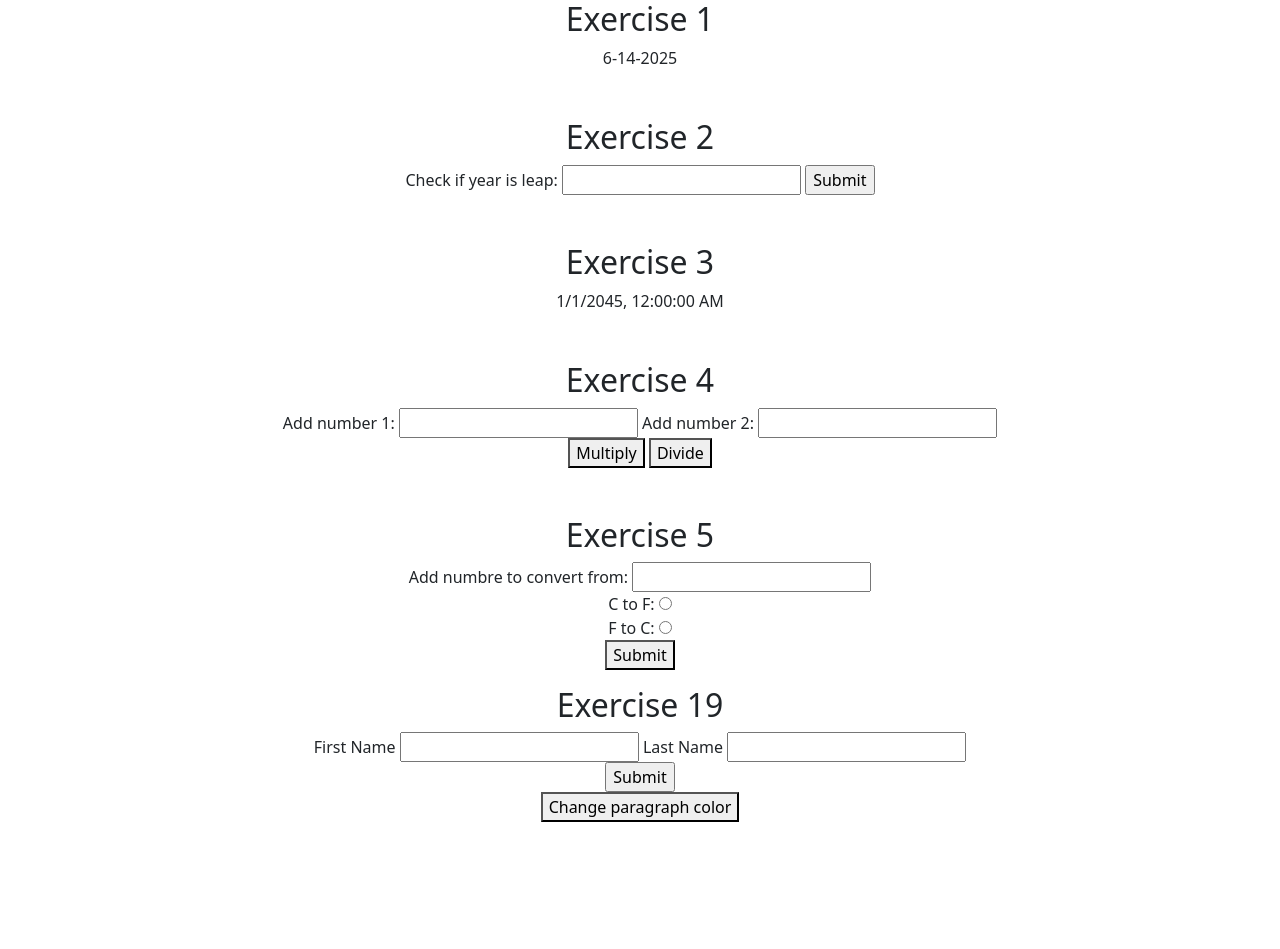
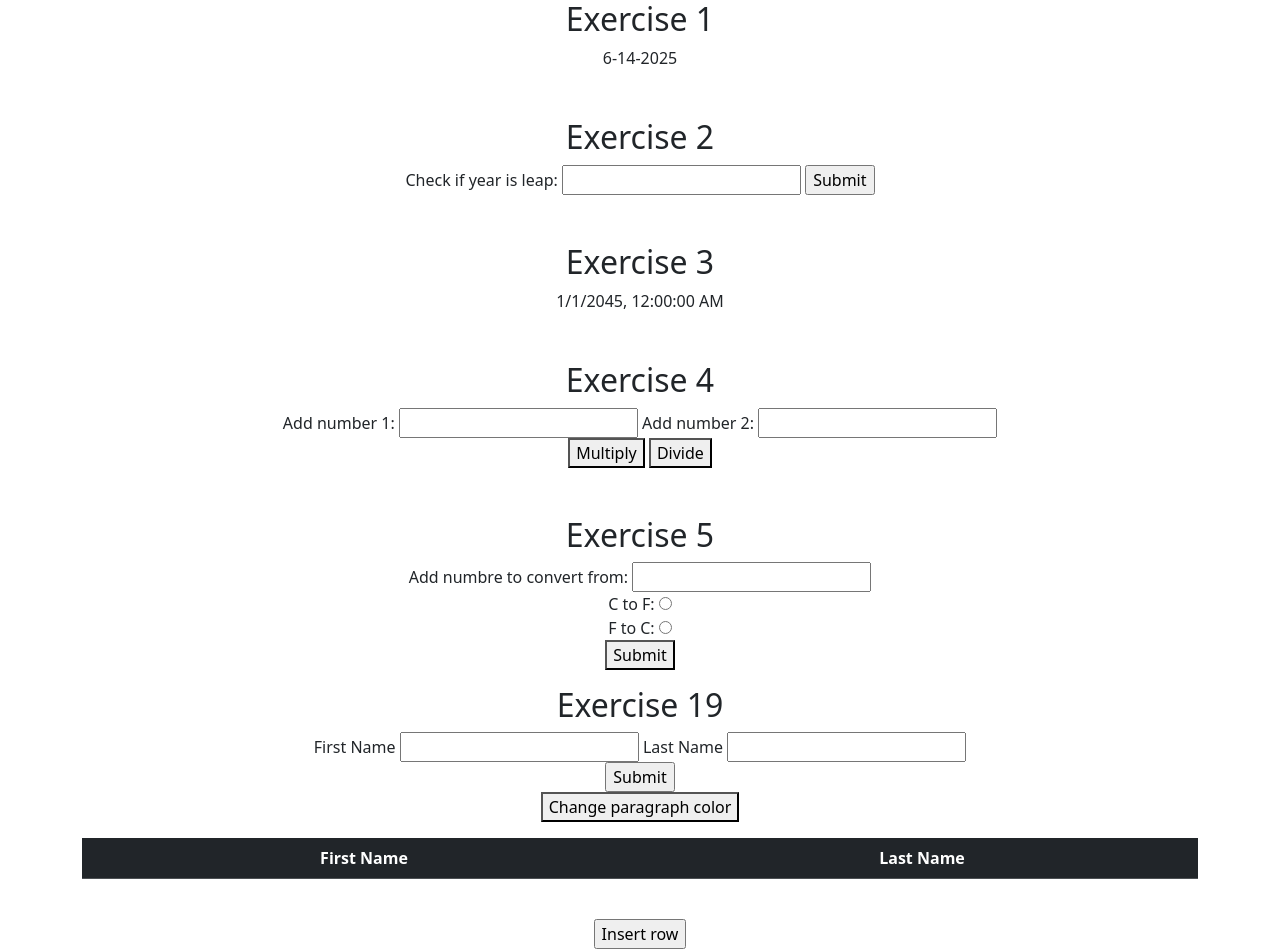
Before and after one commit to gentrithotii/JS-Exercise, a plain HTML site: page index.html in a window 1280 px wide. Before the commit the page ends 838 px from the top, so only its background shows below. Drawn offline with nearby package versions, Linux system fonts and the light colour scheme.

Commit message:
Exercise 21 DONE

```diff
--- a/exercise.js
+++ b/exercise.js
@@ -139,6 +139,17 @@ function changeParagraphColor() {
   document.getElementById("full-name-display").style.backgroundColor = "Orange";
 }
 
+//Exercise 21
+
+function insert_Row() {
+  const table = document.getElementById("table-example");
+  let row = table.insertRow(1);
+  var cell1 = row.insertCell(0);
+  var cell2 = row.insertCell(1);
+
+  cell1.innerHTML = "Gentrit";
+  cell2.innerHTML = "Hoti";
+}
 checkIfSundayBetweenYears();
 displayCurrentDate();
 checkIfLeapYear();
--- a/index.html
+++ b/index.html
@@ -83,6 +83,22 @@
         <p id="full-name-display"></p>
     </div>
 
+    <div class="container text-center ">
+        <table id="table-example" class="table table-hover table-dark">
+            <thead>
+                <tr>
+                    <th scope="col">First Name</th>
+                    <th scope="col">Last Name</th>
+                </tr>
+            </thead>
+            <tbody>
+
+            </tbody>
+        </table>
+        <br>
+        <input type="button" onclick="insert_Row()" value="Insert row">
+    </div>
+
 </body>
 
 </html>
```
